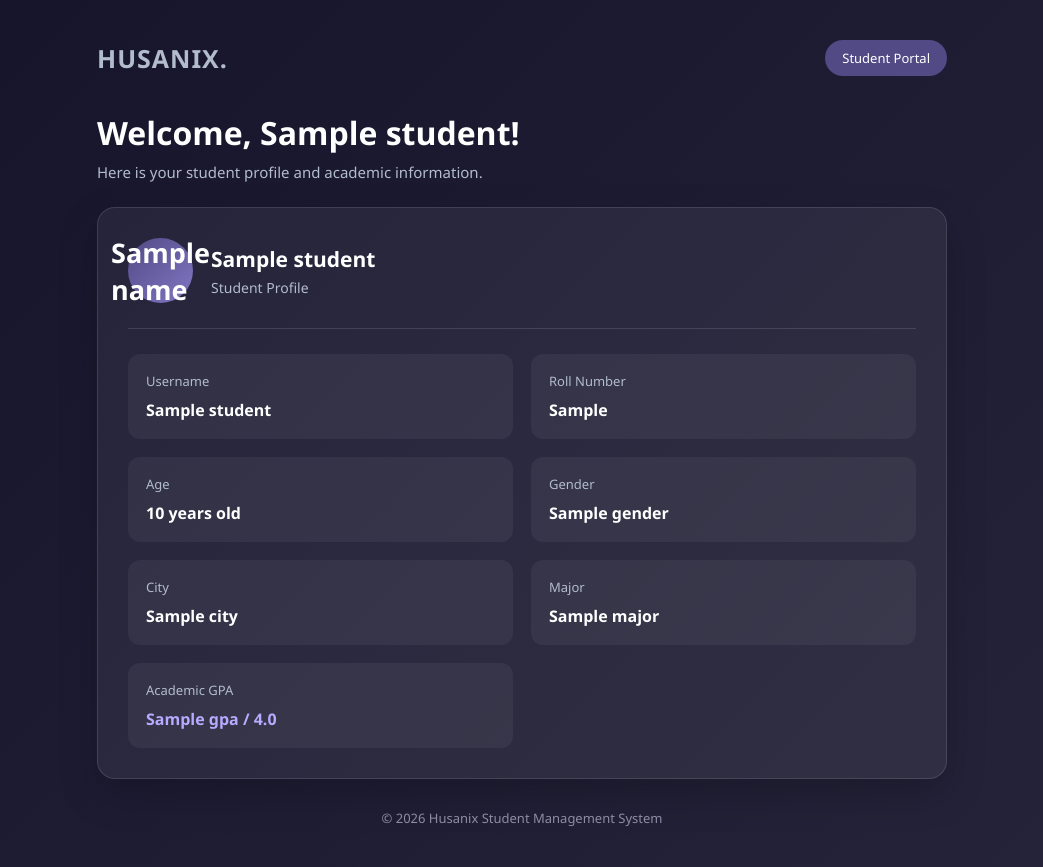
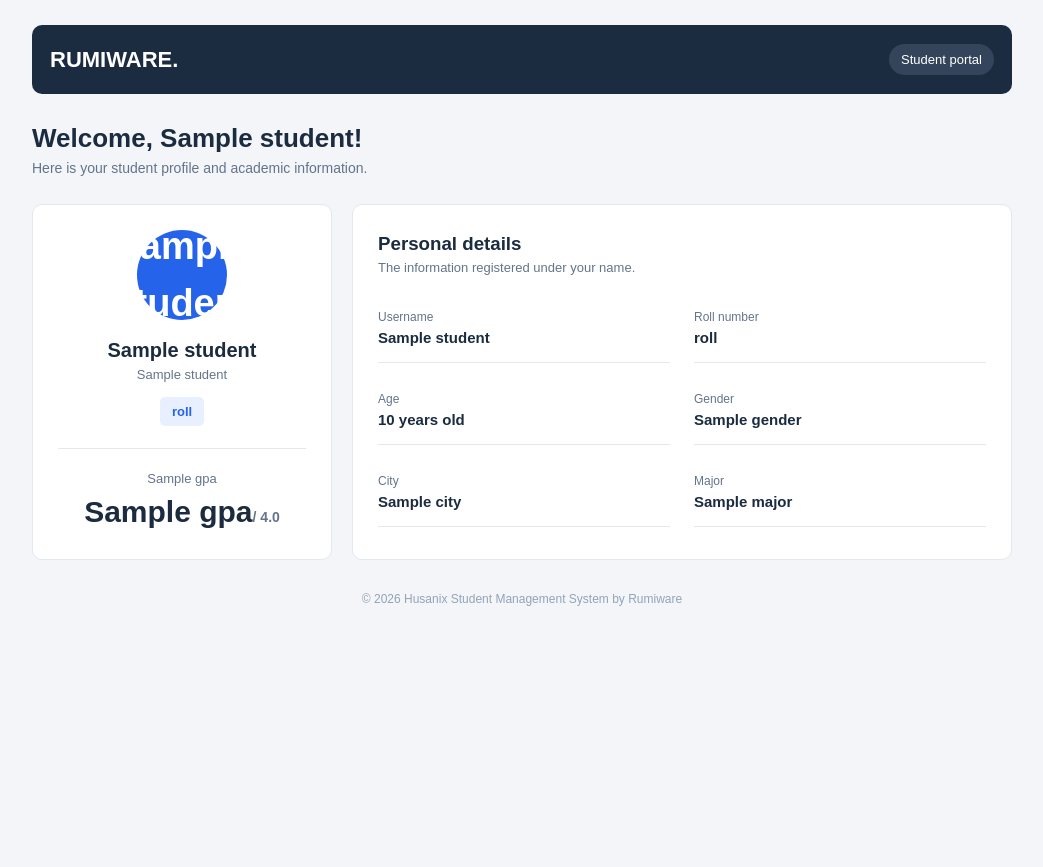
Before and after one commit to HafizHassanAlee/student-management-fastapi, a FastAPI app: template templates/students.html in a window 1280 px wide. Shown: the whole page, without its empty margins (118-1161 px from the left). After the commit the page ends 606 px from the top, so only its background shows below. Run offline with FastAPI, Linux system fonts and the light colour scheme; the template is opened without the code that fills it: most values are stand-ins (such as "Sample title", 1, 10 or a date in 2020).

Commit message:
Students Interface Compeleted Acc to Theme

```diff
--- a/templates/students.html
+++ b/templates/students.html
@@ -6,35 +6,238 @@
     <meta name="viewport" content="width=device-width, initial-scale=1">
     <title>Husanix | Student Dashboard</title>
 
-    <link rel="stylesheet" href="/static/css/style.css">
+    <style>
+        * {
+            margin: 0;
+            padding: 0;
+            box-sizing: border-box;
+        }
+
+        body {
+            font-family: Arial, sans-serif;
+            background: #f3f5f8;
+            color: #1b2b40;
+            line-height: 1.5;
+        }
+
+        .container {
+            width: 92%;
+            max-width: 980px;
+            margin: auto;
+            padding-top: 25px;
+        }
+
+        .topbar {
+            display: flex;
+            justify-content: space-between;
+            align-items: center;
+            background: #1b2b40;
+            color: white;
+            padding: 18px;
+            border-radius: 10px;
+            margin-bottom: 25px;
+        }
+
+        .brand {
+            font-size: 22px;
+            font-weight: bold;
+        }
+
+        .badge {
+            background: #34445a;
+            padding: 6px 12px;
+            border-radius: 20px;
+            font-size: 13px;
+        }
+
+        .welcome {
+            margin-bottom: 25px;
+        }
+
+        .welcome h1 {
+            font-size: 26px;
+        }
+
+        .welcome p {
+            color: #64748b;
+            font-size: 14px;
+        }
+
+        .layout {
+            display: grid;
+            grid-template-columns: 300px 1fr;
+            gap: 20px;
+        }
+
+        .card {
+            background: white;
+            padding: 25px;
+            border: 1px solid #e3e8ef;
+            border-radius: 10px;
+        }
+
+        .identity {
+            text-align: center;
+        }
+
+        .avatar {
+            width: 90px;
+            height: 90px;
+            margin: auto auto 15px;
+            background: #2563eb;
+            color: white;
+            border-radius: 50%;
+            display: flex;
+            justify-content: center;
+            align-items: center;
+            font-size: 38px;
+            font-weight: bold;
+        }
+
+        .identity h2 {
+            font-size: 20px;
+        }
+
+        .identity p {
+            color: #64748b;
+            font-size: 13px;
+        }
+
+        .roll {
+            display: inline-block;
+            margin-top: 12px;
+            padding: 5px 12px;
+            background: #e8f0ff;
+            color: #2563eb;
+            border-radius: 5px;
+            font-size: 13px;
+            font-weight: bold;
+        }
+
+        .gpa-box {
+            margin-top: 22px;
+            padding-top: 20px;
+            border-top: 1px solid #e3e8ef;
+        }
+
+        .gpa-box span {
+            display: block;
+            color: #64748b;
+            font-size: 13px;
+        }
+
+        .gpa-box strong {
+            font-size: 30px;
+        }
+
+        .gpa-box small {
+            font-size: 14px;
+            color: #64748b;
+        }
+
+        .bar {
+            height: 8px;
+            background: #e9eef5;
+            border-radius: 10px;
+            margin-top: 10px;
+            overflow: hidden;
+        }
+
+        .bar i {
+            display: block;
+            height: 100%;
+            background: #2563eb;
+            border-radius: 10px;
+            width: 87.5%;
+        }
+
+        .card-head {
+            margin-bottom: 18px;
+        }
+
+        .card-head p {
+            color: #64748b;
+            font-size: 13px;
+        }
+
+        .details {
+            display: grid;
+            grid-template-columns: 1fr 1fr;
+            gap: 15px 24px;
+        }
+
+        .detail {
+            padding: 12px 0;
+            border-bottom: 1px solid #e3e8ef;
+        }
+
+        .detail span {
+            display: block;
+            color: #64748b;
+            font-size: 12px;
+        }
+
+        .detail strong {
+            font-size: 15px;
+        }
+
+        .footer {
+            text-align: center;
+            color: #94a3b8;
+            font-size: 12px;
+            padding: 30px 0;
+        }
+
+        @media (max-width: 780px) {
+            .layout {
+                grid-template-columns: 1fr;
+            }
+        }
+
+        @media (max-width: 520px) {
+            .details {
+                grid-template-columns: 1fr;
+            }
+        }
+    </style>
 </head>
 
 <body>
 
 <div class="container">
-      <header>
-        <div class="header">
-            <div class="brand">HUSANIX.</div>
-            <div class="badge">Student Portal</div>
-        </div>
+
+    <header class="topbar">
+        <div class="brand">RUMIWARE.</div>
+        <div class="badge">Student portal</div>
     </header>
 
-        <div class="welcome">
+    <section class="welcome">
         <h1>Welcome, {{ student.name }}!</h1>
         <p>Here is your student profile and academic information.</p>
-        </div>
+    </section>
 
-        <div class="profile-card">
+    <div class="layout">
 
-            <div class="profile-top">
-                <div class="avatar">
-                    {{ student.name[0] }}
-                </div>
+        <aside class="card identity">
 
-                <div>
-                    <h2>{{ student.name }}</h2>
-                    <p>Student Profile</p>
-                </div>
+            <div class="avatar">{{ student[0] }}</div>
+
+            <h2> {{ student.name }} </h2>
+            <p>{{ student.name }}</p>
+
+            <span class="roll">roll</span>
+
+            <div class="gpa-box">
+                <span>{{ student.gpa }}</span>
+                <strong>{{ student.gpa }}<small>/ 4.0</small></strong>
+
+        </aside>
+
+        <section class="card">
+
+            <div class="card-head">
+                <h3>Personal details</h3>
+                <p>The information registered under your name.</p>
             </div>
 
             <div class="details">
@@ -45,8 +248,8 @@
                 </div>
 
                 <div class="detail">
-                    <span>Roll Number</span>
-                    <strong>{{ student["roll no"] }}</strong>
+                    <span>Roll number</span>
+                    <strong>roll</strong>
                 </div>
 
                 <div class="detail">
@@ -61,24 +264,22 @@
 
                 <div class="detail">
                     <span>City</span>
-                    <strong>{{ student.city }}</strong>
+                    <strong> {{ student.city }} </strong>
                 </div>
 
                 <div class="detail">
                     <span>Major</span>
-                    <strong>{{ student.major }}</strong>
-                </div>
-
-                <div class="detail">
-                    <span>Academic GPA</span>
-                    <strong class="gpa">{{ student.gpa }} / 4.0</strong>
+                    <strong> {{ student.major }} </strong>
                 </div>
 
             </div>
+
+        </section>
+
     </div>
 
     <div class="footer">
-            © 2026 Husanix Student Management System
+        © 2026 Husanix Student Management System by Rumiware
     </div>
 
 </div>
```
Lines whose indentation alone changed are shown as unchanged.
